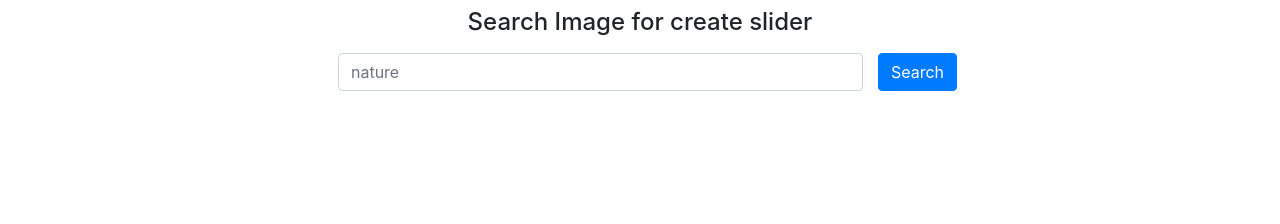
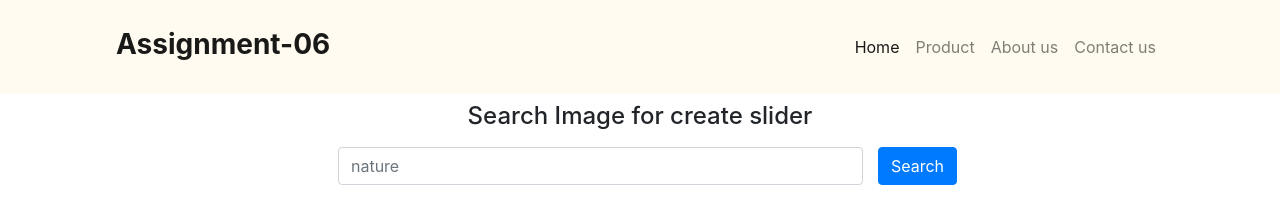
Before and after one commit to Imtious-coder/Assignment-06, a plain HTML site: page index.html in a window 1280 px wide. Drawn offline with nearby package versions, Linux system fonts and the light colour scheme.

Commit message:
extra navbar added and final check complete

```diff
--- a/index.html
+++ b/index.html
@@ -7,13 +7,37 @@
     <meta charset="utf-8">
     <meta name="viewport" content="width=device-width, initial-scale=1, shrink-to-fit=no">
 
-    <!-- Bootstrap CSS -->
+    <!--CSS -->
     <link rel="stylesheet" href="https://stackpath.bootstrapcdn.com/bootstrap/4.3.1/css/bootstrap.min.css" integrity="sha384-ggOyR0iXCbMQv3Xipma34MD+dH/1fQ784/j6cY/iJTQUOhcWr7x9JvoRxT2MZw1T" crossorigin="anonymous">
     <link rel="stylesheet" href="https://use.fontawesome.com/releases/v5.1.1/css/all.css" integrity="sha384-O8whS3fhG2OnA5Kas0Y9l3cfpmYjapjI0E4theH4iuMD+pLhbf6JI0jIMfYcK3yZ" crossorigin="anonymous">
     <link rel="stylesheet" href="style.css">
 </head>
 
 <body>
+    <!-- extra part1 start-->
+    <nav style="background-color: #FFFBF0;">
+        <section class="container">
+            <nav class="navbar navbar-expand-lg navbar-light">
+                <div class="container-fluid">
+                    <a class="navbar-brand" href="#">
+                        <p style="font-size: 28px; font-weight: bolder; margin-top: 10px;">Assignment-06</p>
+                    </a>
+                    <button class="navbar-toggler" type="button" data-bs-toggle="collapse" data-bs-target="#navbarNavAltMarkup" aria-controls="navbarNavAltMarkup" aria-expanded="false" aria-label="Toggle navigation">
+            <span class="navbar-toggler-icon"></span>
+          </button>
+                    <div class="collapse navbar-collapse justify-content-end" id="navbarNavAltMarkup">
+                        <div class="navbar-nav">
+                            <a class="nav-link active menu" aria-current="page" href="#">Home</a>
+                            <a class="nav-link menu" href="#products">Product</a>
+                            <a class="nav-link menu" href="#about-us">About us</a>
+                            <a class="nav-link menu" href="#contact-us" tabindex="-1" aria-disabled="true">Contact us</a>
+                        </div>
+                    </div>
+                </div>
+            </nav>
+        </section>
+    </nav>
+    <!-- extra part1 end here -->
     <div class="container">
         <h4 class="mt-2 text-center">Search Image for create slider</h4>
         <div class="form-inline mt-3 d-flex justify-content-center">
@@ -28,11 +52,11 @@
                 <div class="input-group col-md-3 mb-2 mb-md-0">
                     <input class="form-control" id="duration" placeholder="Slider change duration">
                 </div>
-                <!-- bonus area -->
+                <!-- extra part2 start-->
                 <div class="no-of-selected-pic-area">
                     <h5>Selected : <span id="total-selected" style="color: red;">0</span> </h5>
                 </div>
-                <!-- ./end bonus area -->
+                <!--extra part2 end here-->
                 <button id="create-slider" class="btn btn-primary px-5">Create slider</button>
 
             </div>
@@ -51,7 +75,7 @@
             </div>
         </div>
     </div>
-    <!-- Optional JavaScript -->
+    <!--JavaScript -->
     <script src="./app.js"></script>
 </body>
 
```
